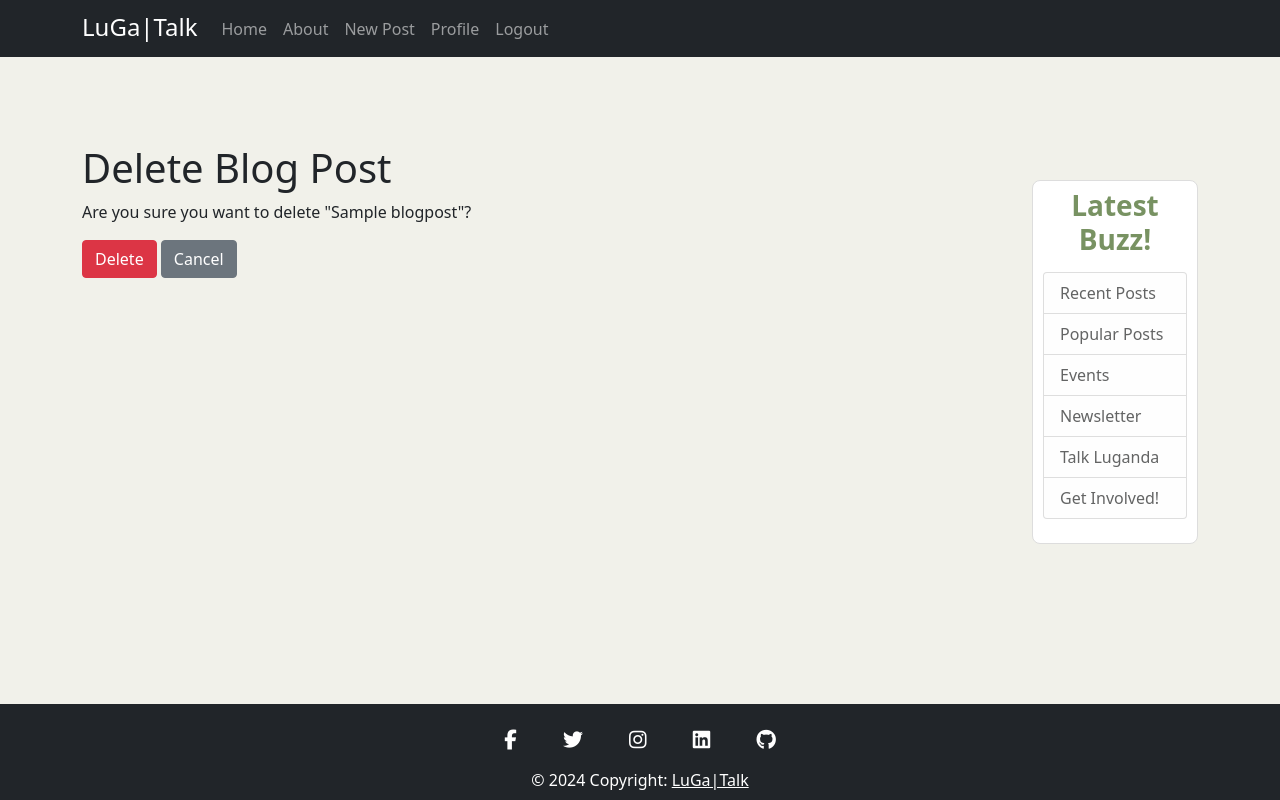
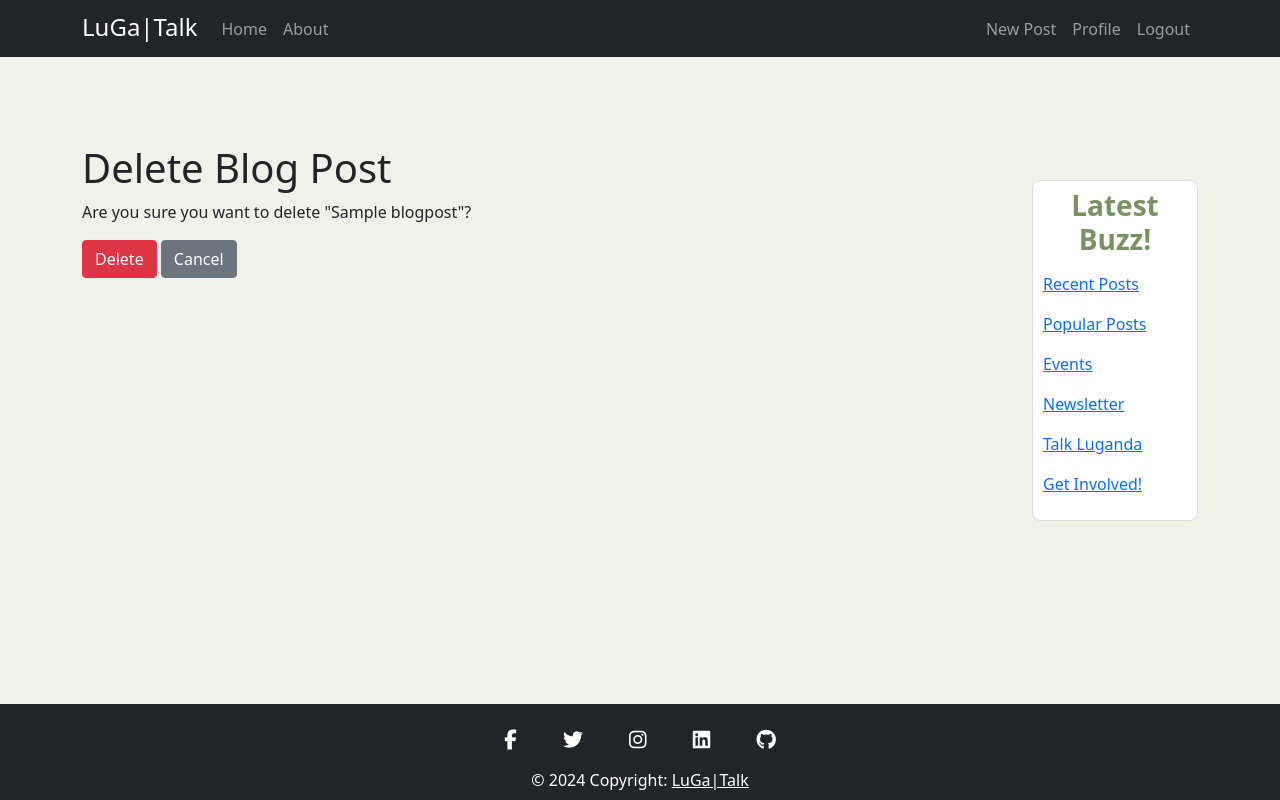
Before and after one commit to Edgarkimbugwe/luga-talk, a Django app: a page that uses templates/base.html in a window 1280 px wide. Run offline with Django 4.2, Linux system fonts and the light colour scheme; a user stored in the database is signed in; tables that the repository leaves empty hold one stand-in row (values such as "Sample post"); some libraries are stand-ins or nearby versions.

Commit message:
Changed the styling of the navbar to ensure that the text and design fits all screens.
Applied ms-auto to the navbar to align user links to the right.

```diff
--- a/templates/base.html
+++ b/templates/base.html
@@ -41,7 +41,7 @@
           <a class="nav-item nav-link" href="{% url 'about' %}">About</a>
         </div>
         <!-- Navbar Right Side -->
-        <div class="navbar-nav">
+        <div class="navbar-nav ms-auto">
           {% if user.is_authenticated %}
             <a class="nav-item nav-link" href="{% url 'create-blogpost' %}">New Post</a>
             <a class="nav-item nav-link" href="{% url 'profile' %}">Profile</a>
@@ -83,13 +83,13 @@
         <div class="content-section content-section-sidebar">
           <h3 class="sidebar-title">Latest Buzz!</h3>
           <p class='text-muted'>
-            <div class="list-group">
-              <a href="#" class="list-group-item list-group-item-light">Recent Posts</a>
-              <a href="#" class="list-group-item list-group-item-light">Popular Posts</a>
-              <a href="#" class="list-group-item list-group-item-light">Events</a>
-              <a href="#" class="list-group-item list-group-item-light">Newsletter</a>
-              <a href="#" class="list-group-item list-group-item-light">Talk Luganda</a>
-              <a href="#" class="list-group-item list-group-item-light">Get Involved!</a>
+            <div>
+              <p><a href="#">Recent Posts</a></p>
+              <p><a href="#">Popular Posts</a></p>
+              <p><a href="#">Events</a></p>
+              <p><a href="#">Newsletter</a></p>
+              <p><a href="#">Talk Luganda</a></p>
+              <p><a href="#">Get Involved!</a></p>
             </div>
           </p>
         </div>
```
